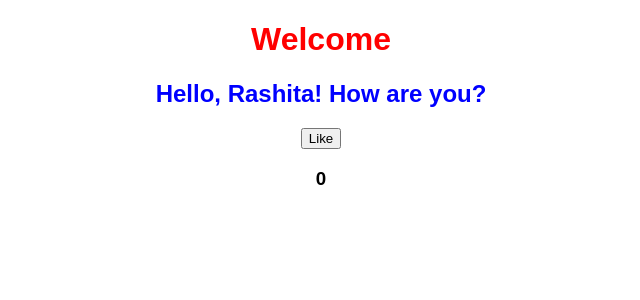
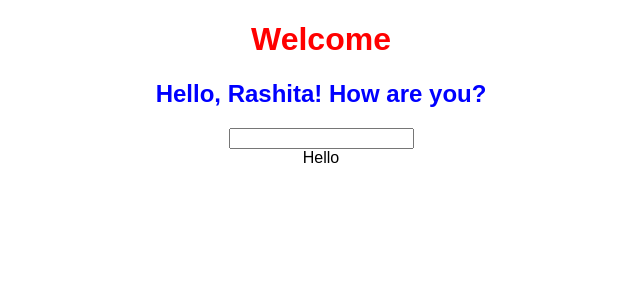
Before and after one commit to Rashita123/Emoji-React-App, a React (Create React App) app: page / in a window 1280 px wide. Shown: the top 300 px of the page, without its empty margins (319-959 px from the left). Built offline with nearby package versions, Linux system fonts and the light colour scheme.

Commit message:
onChange done

```diff
--- a/src/App.js
+++ b/src/App.js
@@ -3,19 +3,19 @@ import "./styles.css";
 
 var username = "Rashita";
 export default function App() {
-  const [likeCounter, setLikeCounter] = useState(0);
-  function onClickHandler() {
-    // likeCounter++;
-    setLikeCounter(likeCounter + 1);
-    console.log(likeCounter);
+  const [onchanger, setonchanger] = useState("");
+
+  function changeHandler(event) {
+    console.log(event.target.value);
+    setonchanger(event.target.value);
   }
 
   return (
     <div className="App">
       <h1 style={{ color: "red" }}>Welcome</h1>
       <h2 style={{ color: "blue" }}>Hello, {username}! How are you?</h2>
-      <button onClick={onClickHandler}>Like</button>
-      <h3>{likeCounter}</h3>
+      <input onChange={changeHandler}></input>
+      <div>Hello {onchanger}</div>
     </div>
   );
 }
```
